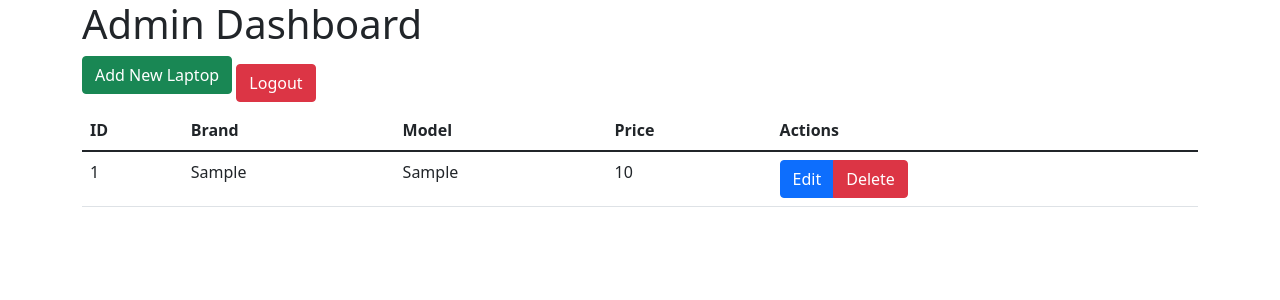
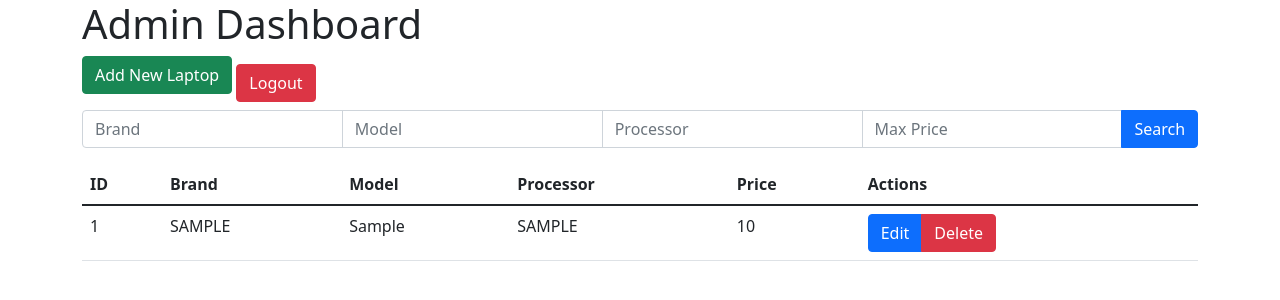
Before and after one commit to akashdas765/laptopcomparison, a Flask app: page /admin in a window 1280 px wide. Shown: the top 300 px of the page. Run offline with Flask 3, Linux system fonts and the light colour scheme; the visitor is signed in with stand-in values (Sample User, id 1); tables that the repository leaves empty or names only in its code hold one stand-in row (values such as "Sample post"); data that the repository does not hold is empty.

Commit message:
Add files via upload

```diff
--- a/app.py
+++ b/app.py
@@ -60,10 +60,8 @@ def login():
 def register():
     if request.method == 'POST':
         username = request.form['username']
-        password = generate_password_hash(request.form['password'])
-        conf_password = generate_password_hash(request.form['confirm_password'])
-        print(password)
-        print(conf_password)
+        password = request.form['password']
+        conf_password = request.form['confirm_password']
         email = request.form['email']
         user_type = request.form['user_type']
 
@@ -140,7 +138,24 @@ def compare():
 def admin():
     conn = get_db_connection()
     cursor = conn.cursor(dictionary=True)
-    cursor.execute("SELECT * FROM laptops")
+    base_query = "SELECT * FROM laptops WHERE 1=1"
+    query_params = []
+
+    if request.method == 'POST':
+        if request.form['brand']:
+            base_query += " AND brand LIKE %s ORDER BY brand ASC"
+            query_params.append('%' + request.form['brand'] + '%')
+        if request.form['model']:
+            base_query += " AND model LIKE %s ORDER BY model ASC"
+            query_params.append('%' + request.form['model'] + '%')
+        if request.form['processor']:
+            base_query += " AND processor_brand LIKE %s ORDER BY processor_brand ASC"
+            query_params.append('%' + request.form['processor'] + '%')
+        if request.form['max_price']:
+            base_query += " AND price <= %s ORDER BY price ASC"
+            query_params.append(request.form['max_price'])
+
+    cursor.execute(base_query, tuple(query_params))
     laptops = cursor.fetchall()
     cursor.close()
     conn.close()
--- a/templates/admin.html
+++ b/templates/admin.html
@@ -5,18 +5,34 @@
     <meta name="viewport" content="width=device-width, initial-scale=1.0">
     <title>Admin Dashboard</title>
     <link href="https://cdn.jsdelivr.net/npm/bootstrap@5.1.3/dist/css/bootstrap.min.css" rel="stylesheet">
+    <style>
+        .brand-uppercase {
+    text-transform: uppercase;
+}
+    </style>
+
 </head>
 <body>
     <div class="container">
         <h1>Admin Dashboard</h1>
         <a href="/insert" class="btn btn-success mb-3">Add New Laptop</a>
         <a href="{{ url_for('logout') }}" class="btn btn-danger">Logout</a>
+        <form method="POST" action="/admin" class="search-form">
+            <div class="input-group mb-3">
+                <input type="text" class="form-control" placeholder="Brand" name="brand">
+                <input type="text" class="form-control" placeholder="Model" name="model">
+                <input type="text" class="form-control" placeholder="Processor" name="processor">
+                <input type="text" class="form-control" placeholder="Max Price" name="max_price">
+                <button class="btn btn-primary" type="submit">Search</button>
+            </div>
+        </form>
         <table class="table">
             <thead>
                 <tr>
                     <th>ID</th>
                     <th>Brand</th>
                     <th>Model</th>
+                    <th>Processor</th>
                     <th>Price</th>
                     <th>Actions</th>
                 </tr>
@@ -25,8 +41,9 @@
                 {% for laptop in laptops %}
                 <tr>
                     <td>{{ laptop.laptop_id }}</td>
-                    <td>{{ laptop.brand }}</td>
+                    <td class="brand-uppercase">{{ laptop.brand }}</td>
                     <td>{{ laptop.model }}</td>
+                    <td class="brand-uppercase">{{ laptop.processor_brand }}</td>
                     <td>{{ laptop.price }}</td>
                     <td>
                         <div class="btn-group" role="group" aria-label="Basic example">
--- a/templates/login.html
+++ b/templates/login.html
@@ -75,7 +75,6 @@
                             </div>
                             <button type="submit" class="btn btn-primary">Login</button>
                             <button type="button" class="btn btn-secondary" onclick="location.href='/register'">Register</button>
-                            <button type="button" class="btn btn-secondary" onclick="location.href='/admin'">Admin Login</button>
                         </form>
                     </div>
                 </div>
```
Also changed, not shown: templates/comparison.html (+8 -5 lines).
